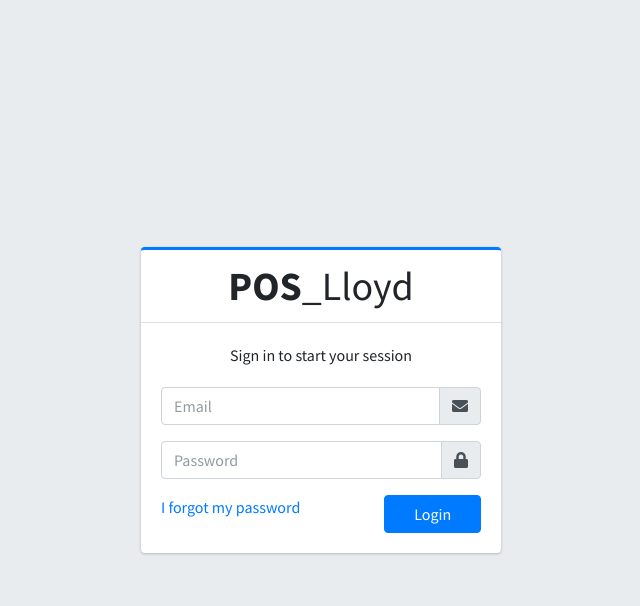
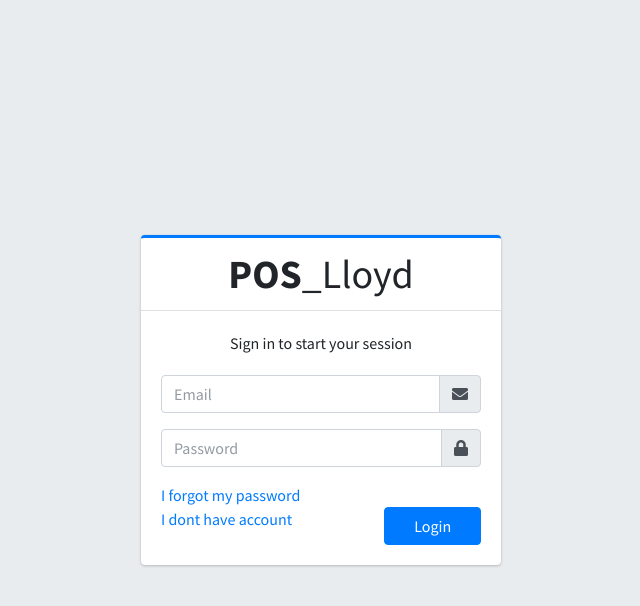
Before and after one commit to Sajohnlloyd/Pos_Lloyd, a PHP site: page / in a window 1280 px wide. Shown: the top 606 px of the page, without its empty margins (319-959 px from the left). Run offline with PHP 8.4, Linux system fonts and the light colour scheme; some libraries are stand-ins or nearby versions.

Commit message:
Update index.php

```diff
--- a/index.php
+++ b/index.php
@@ -87,12 +87,15 @@ if (isset($_POST['btn_login'])) {
             </div>
             <div class="row">
             <div class="col-8"><div class="icheck-primary"><a href="forgot-password.html">I forgot my password</a></div></div>
+            <div class="col-8"><div class="icheck-promary"><a href="ui/signup.php">I dont have account</a></div></div>
             <div class="col-4"><button type="submit" class="btn btn-primary btn-block" name="btn_login">Login</button></div>
             </div>
         </form>
         </div>
     </div>
     </div>
+
+
 
     <!-- Scripts -->
     <script src="plugins/jquery/jquery.min.js"></script>
```
Lines whose indentation alone changed are shown as unchanged.
